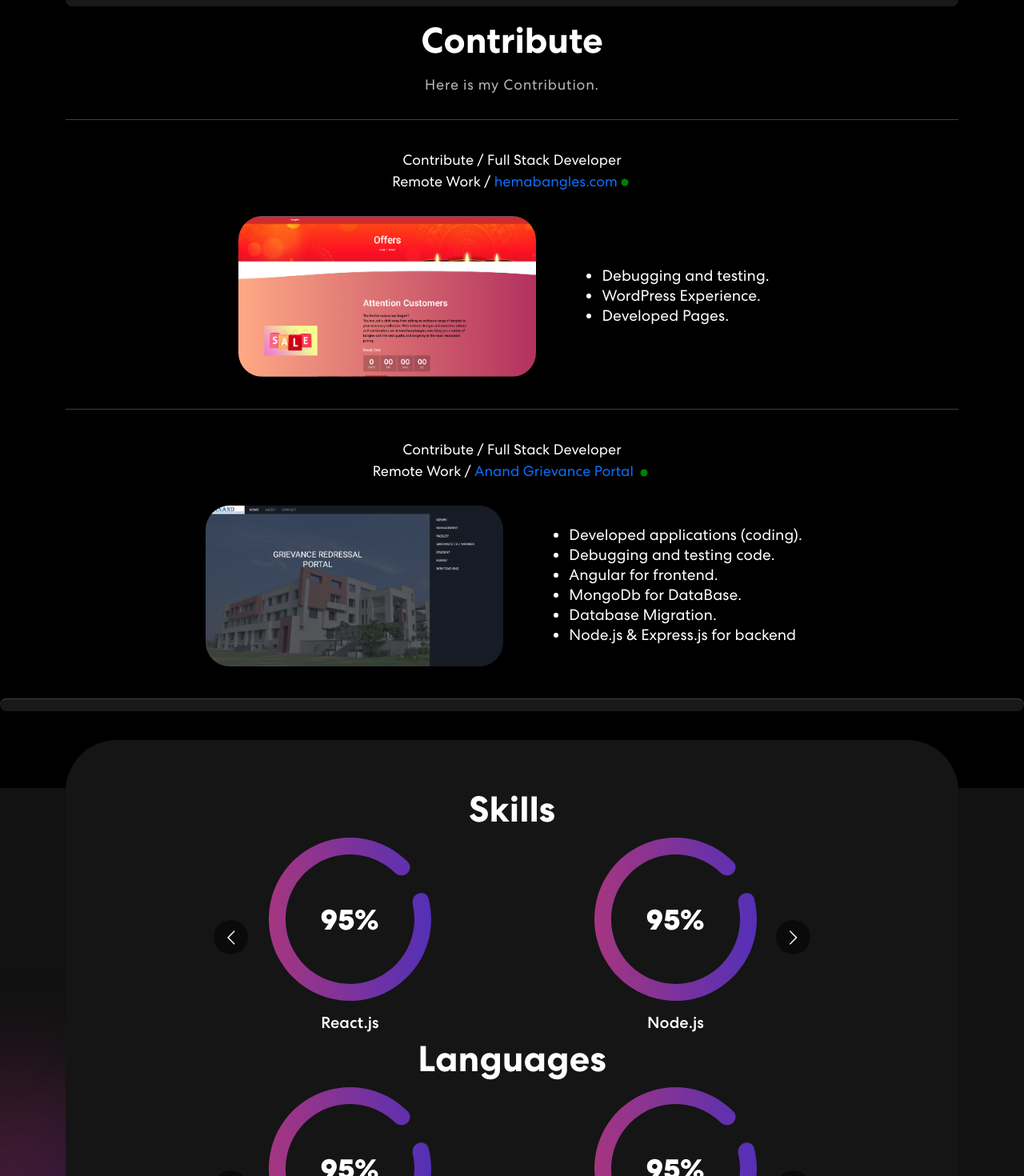
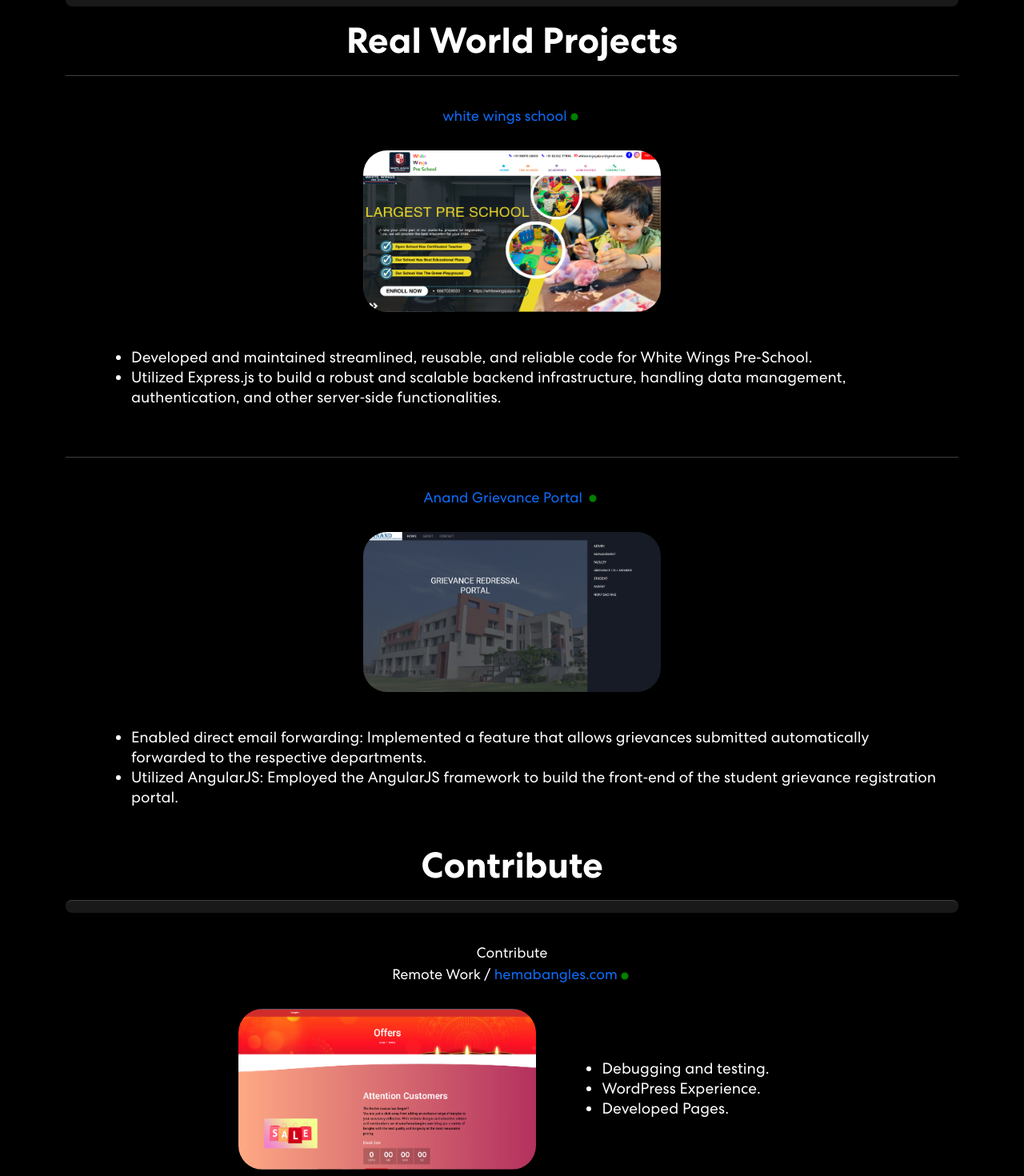
Before and after one commit to RUDHRAM01/portfolio, a React (Create React App) app: page / in a window 1280 px wide. Shown: the part 3100-4570 px from the top of the page at 80% size. Built offline with nearby package versions, Linux system fonts and the light colour scheme.

Commit message:
experience update

```diff
--- a/src/components/Experience.js
+++ b/src/components/Experience.js
@@ -5,6 +5,7 @@
 import certiBin from "../assets/certiBin.png"
 import TrackVisibility from 'react-on-screen';
 import img1 from "../assets/socialintern.png"
+import img2 from "../assets/school.png"
 import {GoPrimitiveDot} from "react-icons/go";
 export const Experience= () => {
   const experiences = [
@@ -27,7 +28,12 @@
           title: "Anand",
           description: "Grievance Portal",
           imgUrl: contrianand,
-        },
+    },
+    {
+      title: "White Wings School",
+      description: "School",
+      imgUrl: img2,
+    },
     ];
 
   return (
@@ -48,7 +54,7 @@
 
                   <Tab.Content id="slideInUp" className={isVisible ? "animate__animated animate__slideInUp" : ""}>
                     <Tab.Pane eventKey="first">
-                      <div className="internHeading"><span>Internship / Full Stack Developer</span><span>Hybrid Work / <span className="comp"><a href="https://app.socialveins.com/" style={{ textDecoration : 'none'}}>Socialveins</a><GoPrimitiveDot style={{color:'green'}}/></span> </span></div>
+                      <div className="internHeading"><span>Internship / Full Stack Developer</span><span>Hybrid Work / <span className="comp"><a href="https://app.socialveins.com/" style={{ textDecoration : 'none'}}>Socialveins</a><GoPrimitiveDot style={{color:'red'}}/></span> </span></div>
                     <div className="exper">
                       <div className="experienceCard" id="experienceCar">
                          <ProjectCard
@@ -93,16 +99,54 @@
                 </Tab.Container>
 
                  {/* contribution */}
-                <h2>Contribute</h2>
-                <p>Here is my Contribution.</p>
+                <h2>Real World Projects</h2>
+
                 <hr />
                 <Tab.Container id="projects-tabs" defaultActiveKey="first">
-
-
-
                 <Tab.Content id="slideInUp" className={isVisible ? "animate__animated animate__slideInUp" : ""}>
                   <Tab.Pane eventKey="first">
-                    <div className="internHeading"><span>Contribute / Full Stack Developer</span><span>Remote Work / <a href="https://hemabangles.com/" style={{ textDecoration : 'none'}}> hemabangles.com</a><GoPrimitiveDot style={{color:'green'}}/></span></div>
+                    <div className="internHeading"><span><a href="https://whitewingsjaipur.in/" style={{ textDecoration : 'none'}}> white wings school</a><GoPrimitiveDot style={{color:'green'}}/></span></div>
+                    <div className="exper">
+                    <div className="experienceCard" id="experienceCar">
+                       <ProjectCard
+                      {...experiences[4]}
+                      />
+
+                      <table className="experienceDetail">
+                          <ul>
+                            <li>Developed and maintained streamlined, reusable, and reliable code for White Wings Pre‑School.</li>
+                            <li>Utilized Express.js to build a robust and scalable backend infrastructure, handling data management, authentication, and other server‑side functionalities.</li>
+
+                          </ul>
+                      </table>
+                      </div>
+                    </div>
+                    <hr/>
+                    <div className="internHeading"><span><a href="https://anandgrievanceportal.onrender.com/#" style={{ textDecoration : 'none'}}>Anand Grievance Portal</a> <GoPrimitiveDot style={{color:'green'}}/></span></div>
+                    <div className="exper">
+                    <div className="experienceCard" id="experienceCar">
+                       <ProjectCard
+                      {...experiences[3]}
+                      />
+
+                      <table className="experienceDetail">
+                          <ul>
+                            <li>Enabled direct email forwarding: Implemented a feature that allows grievances submitted automatically forwarded to the respective departments.</li>
+                            <li>Utilized AngularJS: Employed the AngularJS framework to build the front‑end of the student grievance registration portal.</li>
+                          </ul>
+                      </table>
+                      </div>
+                    </div>
+
+                  </Tab.Pane>
+                </Tab.Content>
+                </Tab.Container>
+                <Tab.Container id="projects-tabs" defaultActiveKey="first">
+                <h2>Contribute</h2>
+                <hr className="myhr"/>
+                <Tab.Content id="slideInUp" className={isVisible ? "animate__animated animate__slideInUp" : ""}>
+                  <Tab.Pane eventKey="first">
+                  <div className="internHeading"><span>Contribute</span><span>Remote Work / <a href="https://hemabangles.com/" style={{ textDecoration : 'none'}}> hemabangles.com</a><GoPrimitiveDot style={{color:'green'}}/></span></div>
                     <div className="exper">
                     <div className="experienceCard" id="experienceCar">
                        <ProjectCard
@@ -118,26 +162,7 @@
                       </table>
                       </div>
                     </div>
-                    <hr/>
-                    <div className="internHeading"><span>Contribute / Full Stack Developer</span><span>Remote Work / <a href="https://anandgrievanceportal.onrender.com/#" style={{ textDecoration : 'none'}}>Anand Grievance Portal</a> <GoPrimitiveDot style={{color:'green'}}/></span></div>
-                    <div className="exper">
-                    <div className="experienceCard" id="experienceCar">
-                       <ProjectCard
-                      {...experiences[3]}
-                      />
 
-                      <table className="experienceDetail">
-                          <ul>
-                            <li>Developed applications (coding).</li>
-                            <li>Debugging and testing code.</li>
-                            <li>Angular for frontend.</li>
-                            <li>MongoDb for DataBase.</li>
-                            <li>Database Migration.</li>
-                            <li>Node.js & Express.js for backend</li>
-                          </ul>
-                      </table>
-                      </div>
-                    </div>
 
                   </Tab.Pane>
                 </Tab.Content>
```
Also changed, not shown: src/assets/school.png (added).
